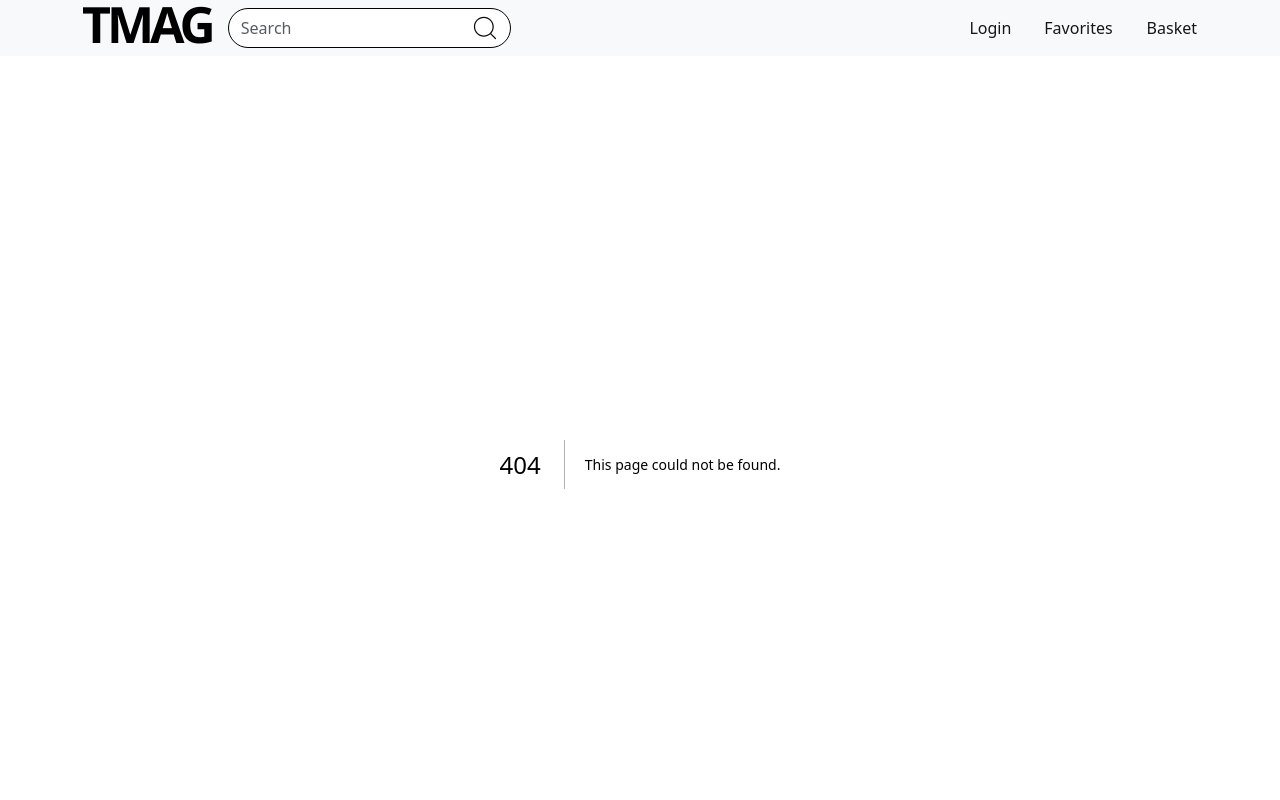
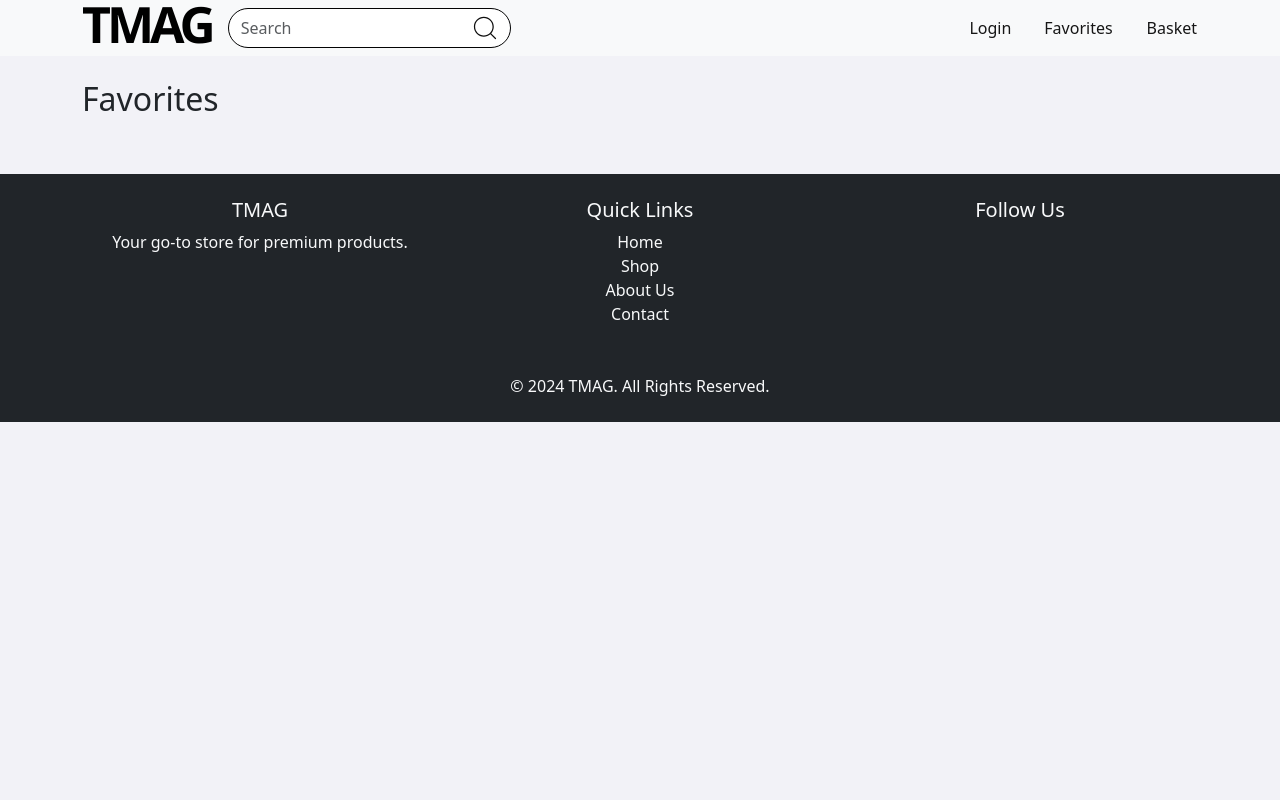
Before and after one commit to ufocrash/magazin-online, a Next.js app: page /favorites in a window 1280 px wide. Before the commit this address had no page. Shown: the top 800 px of the page. Built offline with nearby package versions, Linux system fonts and the light colour scheme.

Commit message:
updates from mac

```diff
--- a/app/components/HeaderCart.js
+++ b/app/components/HeaderCart.js
@@ -8,7 +8,7 @@ const HeaderCart = () => {
     return "Your cart is empty";
   }
   return (
-    <div>
+    <>
       {state.cart.map((product, index) => (
         <div key={index}>
           <li>
@@ -67,7 +67,7 @@ const HeaderCart = () => {
       >
         Empty cart
       </button>
-    </div>
+    </>
   );
 };
 
--- a/app/components/HeaderFavorites.js
+++ b/app/components/HeaderFavorites.js
@@ -46,7 +46,7 @@ const HeaderFavorites = () => {
             </li>
           ))}
       {state.favorites.length !== 0 ? (
-        <Link className="seeAllProducts" href={"#"}>
+        <Link className="seeAllProducts" href={"/favorites"}>
           See all products
         </Link>
       ) : (
--- a/app/context/AuthContext.js
+++ b/app/context/AuthContext.js
@@ -26,12 +26,12 @@ export const AuthProvider = ({ children }) => {
       if (!token) throw new Error("Invalid token");
 
       const decoded = jwtDecode(token);
-      console.log("Decoded JWT:", decoded); // ✅ Debugging output
+      // console.log("Decoded JWT:", decoded); // ✅ Debugging output
 
       // Fetch all users
       const usersResponse = await fetch("https://fakestoreapi.com/users");
       const users = await usersResponse.json();
-      console.log("Fetched Users:", users); // ✅ Debugging output
+      // console.log("Fetched Users:", users); // ✅ Debugging output
 
       // Ensure `decoded.user` exists before checking
       if (!decoded.user) {
--- /dev/null
+++ b/app/favorites/page.js
@@ -0,0 +1,15 @@
+import React from "react";
+
+const page = () => {
+  return (
+    <div className="container mt-4">
+      <div className="row">
+        <div className="col-md-6">
+          <h2>Favorites</h2>
+        </div>
+      </div>
+    </div>
+  );
+};
+
+export default page;
--- a/app/globals.css
+++ b/app/globals.css
@@ -304,17 +304,17 @@ form {
 }
 
 .userAvatar {
-  padding: 2px;
   border-radius: 100%;
   background: rgb(240, 240, 240);
   border: 1px solid rgb(255, 81, 0);
   color: rgb(255, 81, 0);
   display: inline-block;
-  font-size: 20px;
-  width: 40px;
-  height: 40px;
+  font-size: 18px;
+  width: 46px;
+  height: 46px;
   text-align: center;
   font-weight: bold;
+  padding-top: 8px;
 }
 
 .seeAllProducts {
@@ -327,3 +327,23 @@ form {
   margin-top: 20px;
   color: #fff !important;
 }
+
+.userInfo {
+  border: 1px solid rgb(215, 215, 215);
+  padding: 20px;
+  border-radius: 20px;
+  margin-bottom: 20px;
+}
+
+.logoutFromDashboard {
+  padding: 0 10px !important;
+  background-color: rgb(255, 81, 0);
+  color: #fff;
+  border: none;
+  border-radius: 5px;
+}
+
+.dashboardTitle {
+  font-size: 22px;
+  margin-bottom: 20px;
+}
```
Also changed, not shown: app/dashboard/page.js (+26 -10 lines).
